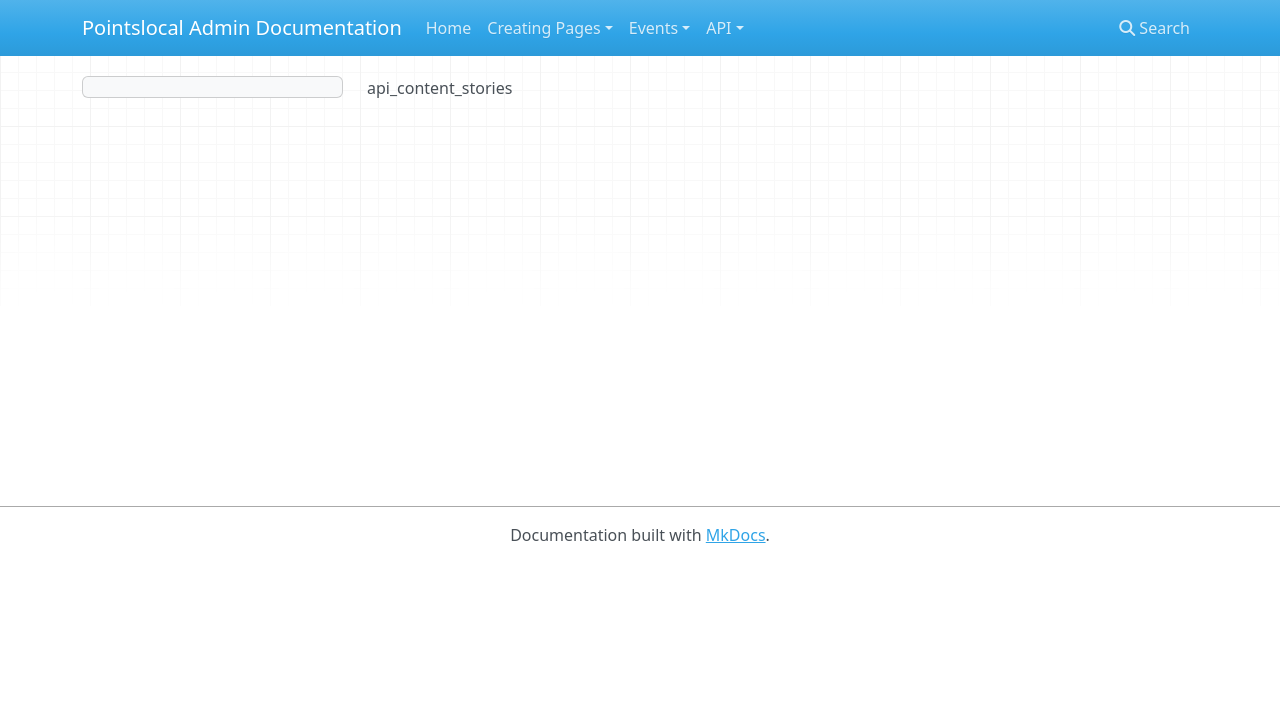
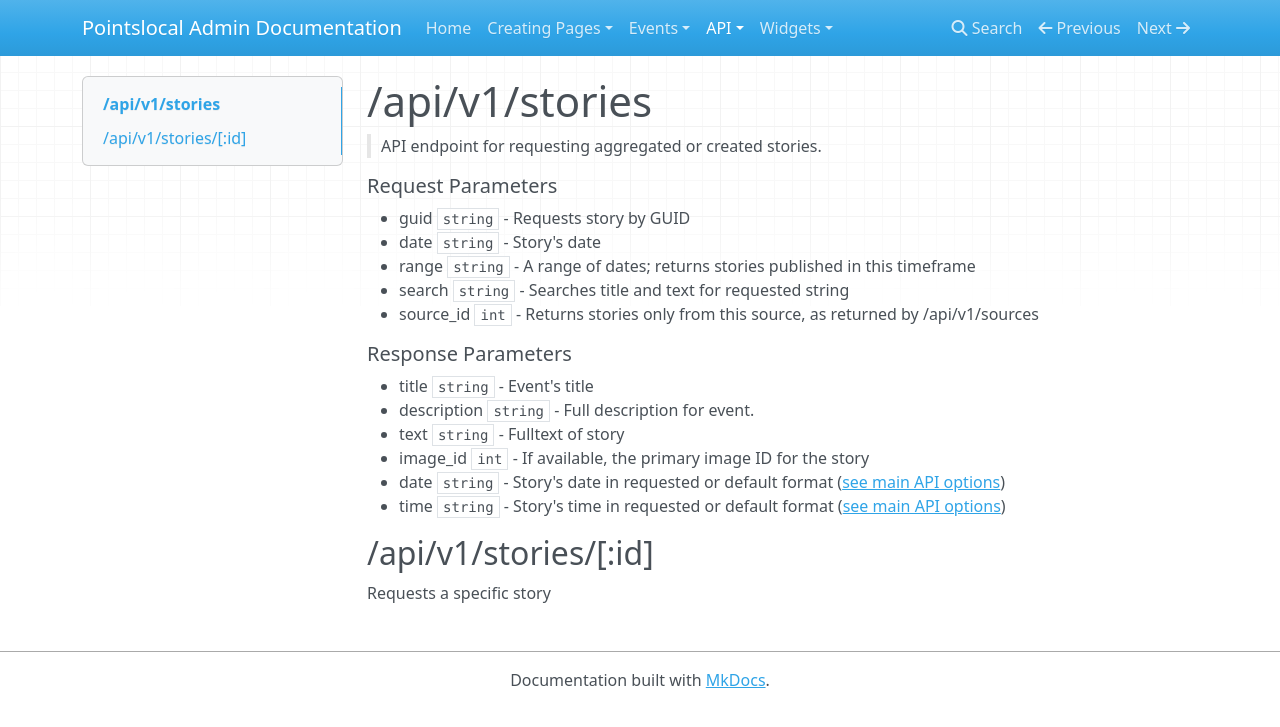
Before and after one commit to pointslocal/admin-docs, an MkDocs documentation site: the page built from docs/api_content_stories.md, in a window 1280 px wide. Shown: the top 727 px of the page. Built offline with MkDocs 1.6.1, drawn with Linux system fonts in a browser that asks for light colours; nearby versions of some CDN libraries; old or Windows-style settings are respelled for this version of MkDocs.

Commit message:
Format changes and adds stories, widgets

````diff
--- a/docs/api_content_stories.md
+++ b/docs/api_content_stories.md
@@ -1 +1,22 @@
-api_content_stories
+# /api/v1/stories
+
+> API endpoint for requesting aggregated or created stories.
+
+##### Request Parameters
+- guid ```string``` - Requests story by GUID
+- date ```string``` - Story's date
+- range ```string``` - A range of dates; returns stories published in this timeframe
+- search ```string``` - Searches title and text for requested string
+- source_id ```int``` - Returns stories only from this source, as returned by /api/v1/sources
+
+
+##### Response Parameters
+- title ```string``` - Event's title
+- description ```string``` - Full description for event.
+- text ```string``` - Fulltext of story
+- image_id ```int``` - If available, the primary image ID for the story
+- date ```string``` - Story's date in requested or default format ([see main API options](api.md))
+- time ```string``` - Story's time in requested or default format ([see main API options](api.md))
+
+## /api/v1/stories/[:id]
+Requests a specific story
--- a/mkdocs.yml
+++ b/mkdocs.yml
@@ -16,6 +16,8 @@ pages:
     - /api/v1/venues: api_events_venues.md
     - /api/v1/event_categories: api_events_categories.md
     - /api/v1/event_tags: api_events_tags.md
+  - Stories:
+    - /api/v1/stories: api_content_stories.md
   - Sports:
     - /api/v1/sports: api_stats_sports.md
     - /api/v1/standings: api_stats_standings.md
@@ -23,3 +25,7 @@ pages:
     - /api/v1/teams: api_stats_teams.md
     - /api/v1/players: api_stats_players.md
     - /api/v1/schools: api_stats_schools.md
+- Widgets:
+  - Creating widgets: widgets.md
+  - Examples:
+    - Events List: widgets_example_events.md
````
Also changed, not shown: docs/api.md (+1 -1 lines), docs/api_events_events.md (+4 -4 lines), docs/events_events.md (+2 -0 lines), docs/events_exports.md (+2 -0 lines), docs/widgets.md (added, +63 -0 lines), docs/widgets_example_events.md (added, +1 -0 lines).
